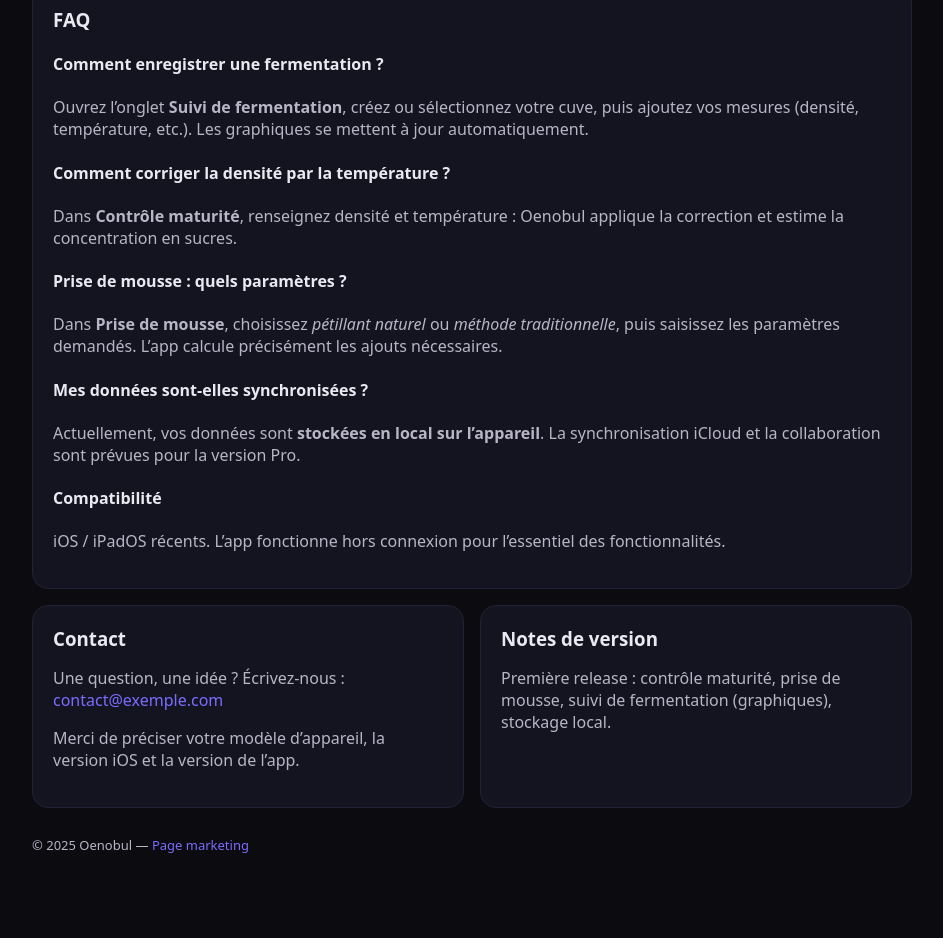
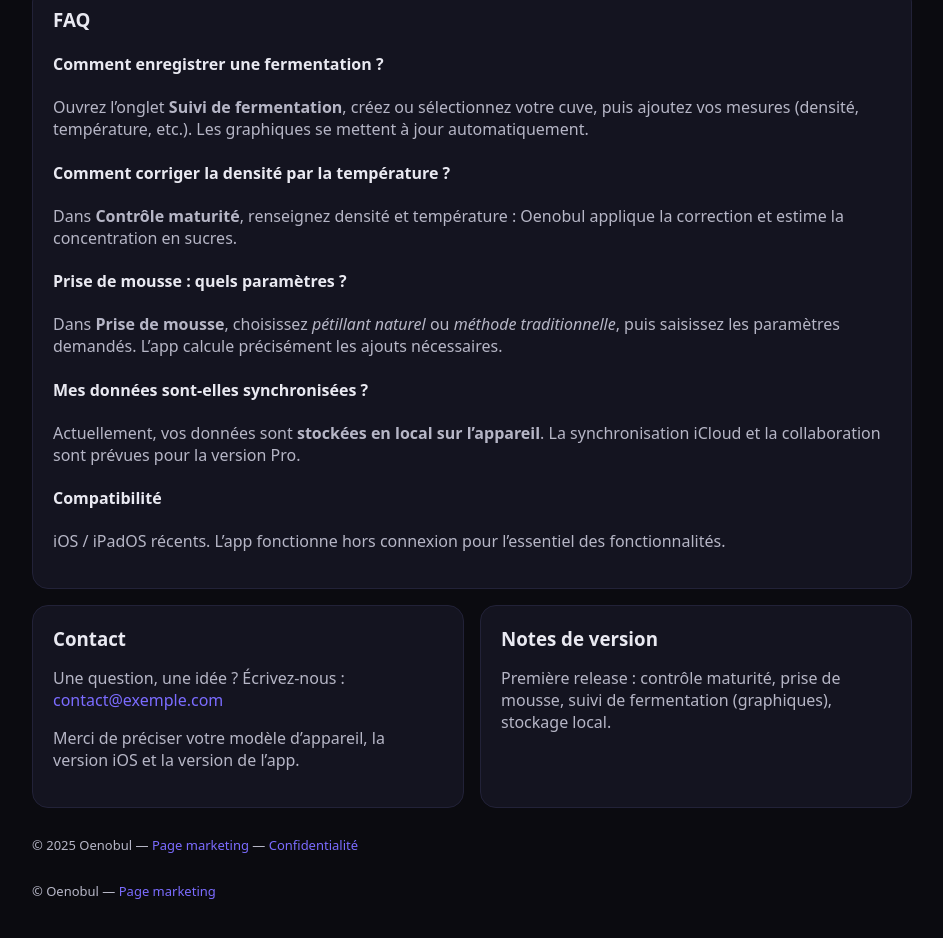
Before and after one commit to ducloslucas38350-tech/oenobul-site, a plain HTML site: page docs/support.html in a window 1280 px wide. Shown: the part 375-1313 px from the top of the page, without its empty margins (168-1111 px from the left). Before the commit the page ends 1289 px from the top, so only its background shows below. Drawn offline with Linux system fonts and the light colour scheme.

Commit message:
Update support.html

```diff
--- a/docs/support.html
+++ b/docs/support.html
@@ -54,6 +54,10 @@
         <p>Première release : contrôle maturité, prise de mousse, suivi de fermentation (graphiques), stockage local.</p>
       </article>
     </section>
+<footer class="footer">
+  © <span id="y"></span> Oenobul — <a href="./index.html">Page marketing</a> — <a href="./privacy.html">Confidentialité</a>
+  <script>document.getElementById('y').textContent = new Date().getFullYear();</script>
+</footer>
 
     <footer class="footer">
       © <span id="y"></span> Oenobul — <a href="./index.html">Page marketing</a>
```
